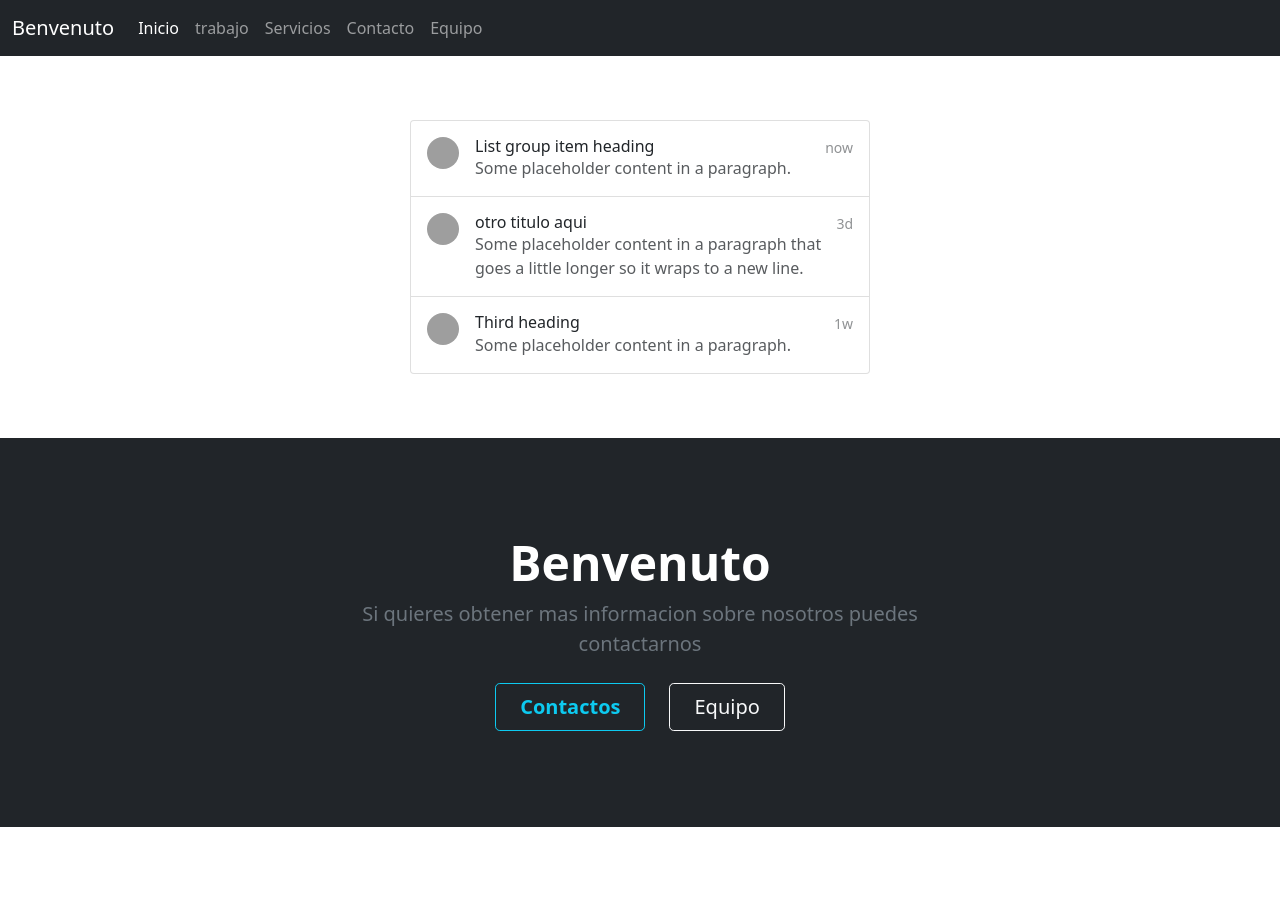
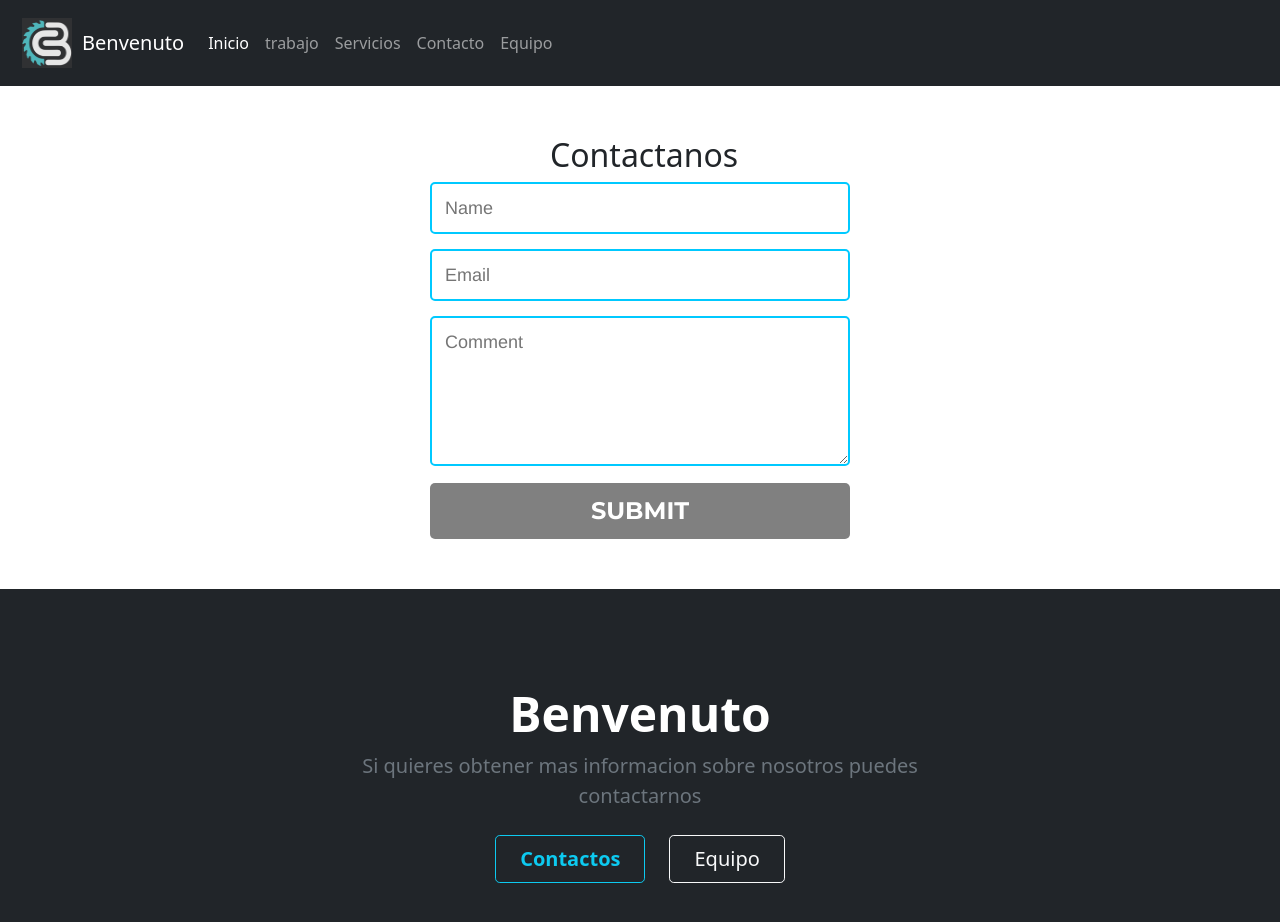
Before and after one commit to Jcacero/test-repositorio, an Angular app: page /contacto in a window 1280 px wide. Shown: the top 922 px of the page. Before the commit the page ends 827 px from the top, so only its background shows below. Built offline with nearby package versions, Linux system fonts and the light colour scheme; grey boxes are pictures that could not be loaded.

Commit message:
cambios de diseños

```diff
--- a/angular.json
+++ b/angular.json
@@ -30,7 +30,7 @@
               "node_modules/bootstrap/dist/css/bootstrap.css",
               "src/styles.css"
             ],
-            "scripts": []
+            "scripts": ["node_modules/bootstrap/dist/js/bootstrap.js"]
           },
           "configurations": {
             "production": {
--- a/src/app/page/contacto/contacto.component.css
+++ b/src/app/page/contacto/contacto.component.css
@@ -1,61 +1,46 @@
-.b-example-divider {
-    height: 3rem;
-    background-color: rgba(0, 0, 0, .1);
-    border: solid rgba(0, 0, 0, .15);
-    border-width: 1px 0;
-    box-shadow: inset 0 .5em 1.5em rgba(0, 0, 0, .1), inset 0 .125em .5em rgba(0, 0, 0, .15);
-  }
+@import url(https://fonts.googleapis.com/css?family=Montserrat:400,700);
 
-  .bi {
-    vertical-align: -.125em;
-    fill: currentColor;
-  }
+body { background:rgb(30,30,40); }
+form { max-width:420px; margin:50px auto; }
 
-  .opacity-50 { opacity: .5; }
-  .opacity-75 { opacity: .75; }
+.feedback-input {
+  color: black;
+  font-family: Helvetica, Arial, sans-serif;
+  font-weight:500;
+  font-size: 18px;
+  border-radius: 5px;
+  line-height: 22px;
+  background-color: transparent;
+  border:2px solid #00C9FF;
+  transition: all 0.3s;
+  padding: 13px;
+  margin-bottom: 15px;
+  width:100%;
+  box-sizing: border-box;
+  outline:0;
+}
 
-  .list-group {
-    width: auto;
-    max-width: 460px;
-    margin: 4rem auto;
-  }
+.feedback-input:focus { border:2px solid gainsboro; }
 
-  .form-check-input:checked + .form-checked-content {
-    opacity: .5;
-  }
+textarea {
+  height: 150px;
+  line-height: 150%;
+  resize:vertical;
+}
 
-  .form-check-input-placeholder {
-    pointer-events: none;
-    border-style: dashed;
-  }
-  [contenteditable]:focus {
-    outline: 0;
-  }
-
-  .list-group-checkable {
-    display: grid;
-    gap: .5rem;
-    border: 0;
-  }
-  .list-group-checkable .list-group-item {
-    cursor: pointer;
-    border-radius: .5rem;
-  }
-  .list-group-item-check {
-    position: absolute;
-    clip: rect(0, 0, 0, 0);
-    pointer-events: none;
-  }
-  .list-group-item-check:hover + .list-group-item {
-    background-color: var(--bs-light);
-  }
-  .list-group-item-check:checked + .list-group-item {
-    color: #fff;
-    background-color: var(--bs-blue);
-  }
-  .list-group-item-check[disabled] + .list-group-item,
-  .list-group-item-check:disabled + .list-group-item {
-    pointer-events: none;
-    filter: none;
-    opacity: .5;
-  }
+[type="submit"] {
+  font-family: 'Montserrat', Arial, Helvetica, sans-serif;
+  width: 100%;
+  background: gray;
+  border-radius:5px;
+  border:0;
+  cursor:pointer;
+  color:white;
+  font-size:24px;
+  padding-top:10px;
+  padding-bottom:10px;
+  transition: all 0.3s;
+  margin-top:-4px;
+  font-weight:700;
+}
+[type="submit"]:hover { background: #00C9FF; }
--- a/src/app/page/contacto/contacto.component.html
+++ b/src/app/page/contacto/contacto.component.html
@@ -1,76 +1,7 @@
-<style>
-    .bd-placeholder-img {
-      font-size: 1.125rem;
-      text-anchor: middle;
-      -webkit-user-select: none;
-      -moz-user-select: none;
-      user-select: none;
-    }
-
-    @media (min-width: 768px) {
-      .bd-placeholder-img-lg {
-        font-size: 3.5rem;
-      }
-    }
-</style>
-
-<body>
-
-    <svg xmlns="http://www.w3.org/2000/svg" style="display: none;">
-      <symbol id="bootstrap" viewBox="0 0 118 94">
-        <title>Bootstrap</title>
-        <path fill-rule="evenodd" clip-rule="evenodd" d="M24.509 0c-6.733 0-11.715 5.893-11.492 12.284.214 6.14-.064 14.092-2.066 20.577C8.943 39.365 5.547 43.485 0 44.014v5.972c5.547.529 8.943 4.649 10.951 11.153 2.002 6.485 2.28 14.437 2.066 20.577C12.794 88.106 17.776 94 24.51 94H93.5c6.733 0 11.714-5.893 11.491-12.284-.214-6.14.064-14.092 2.066-20.577 2.009-6.504 5.396-10.624 10.943-11.153v-5.972c-5.547-.529-8.934-4.649-10.943-11.153-2.002-6.484-2.28-14.437-2.066-20.577C105.214 5.894 100.233 0 93.5 0H24.508zM80 57.863C80 66.663 73.436 72 62.543 72H44a2 2 0 01-2-2V24a2 2 0 012-2h18.437c9.083 0 15.044 4.92 15.044 12.474 0 5.302-4.01 10.049-9.119 10.88v.277C75.317 46.394 80 51.21 80 57.863zM60.521 28.34H49.948v14.934h8.905c6.884 0 10.68-2.772 10.68-7.727 0-4.643-3.264-7.207-9.012-7.207zM49.948 49.2v16.458H60.91c7.167 0 10.964-2.876 10.964-8.281 0-5.406-3.903-8.178-11.425-8.178H49.948z"></path>
-      </symbol>
-
-      <symbol id="calendar-event" viewBox="0 0 16 16">
-        <path d="M11 6.5a.5.5 0 0 1 .5-.5h1a.5.5 0 0 1 .5.5v1a.5.5 0 0 1-.5.5h-1a.5.5 0 0 1-.5-.5v-1z"/>
-        <path d="M3.5 0a.5.5 0 0 1 .5.5V1h8V.5a.5.5 0 0 1 1 0V1h1a2 2 0 0 1 2 2v11a2 2 0 0 1-2 2H2a2 2 0 0 1-2-2V3a2 2 0 0 1 2-2h1V.5a.5.5 0 0 1 .5-.5zM1 4v10a1 1 0 0 0 1 1h12a1 1 0 0 0 1-1V4H1z"/>
-      </symbol>
-
-      <symbol id="alarm" viewBox="0 0 16 16">
-        <path d="M8.5 5.5a.5.5 0 0 0-1 0v3.362l-1.429 2.38a.5.5 0 1 0 .858.515l1.5-2.5A.5.5 0 0 0 8.5 9V5.5z"/>
-        <path d="M6.5 0a.5.5 0 0 0 0 1H7v1.07a7.001 7.001 0 0 0-3.273 12.474l-.602.602a.5.5 0 0 0 .707.708l.746-.746A6.97 6.97 0 0 0 8 16a6.97 6.97 0 0 0 3.422-.892l.746.746a.5.5 0 0 0 .707-.708l-.601-.602A7.001 7.001 0 0 0 9 2.07V1h.5a.5.5 0 0 0 0-1h-3zm1.038 3.018a6.093 6.093 0 0 1 .924 0 6 6 0 1 1-.924 0zM0 3.5c0 .753.333 1.429.86 1.887A8.035 8.035 0 0 1 4.387 1.86 2.5 2.5 0 0 0 0 3.5zM13.5 1c-.753 0-1.429.333-1.887.86a8.035 8.035 0 0 1 3.527 3.527A2.5 2.5 0 0 0 13.5 1z"/>
-      </symbol>
-
-      <symbol id="list-check" viewBox="0 0 16 16">
-        <path fill-rule="evenodd" d="M5 11.5a.5.5 0 0 1 .5-.5h9a.5.5 0 0 1 0 1h-9a.5.5 0 0 1-.5-.5zm0-4a.5.5 0 0 1 .5-.5h9a.5.5 0 0 1 0 1h-9a.5.5 0 0 1-.5-.5zm0-4a.5.5 0 0 1 .5-.5h9a.5.5 0 0 1 0 1h-9a.5.5 0 0 1-.5-.5zM3.854 2.146a.5.5 0 0 1 0 .708l-1.5 1.5a.5.5 0 0 1-.708 0l-.5-.5a.5.5 0 1 1 .708-.708L2 3.293l1.146-1.147a.5.5 0 0 1 .708 0zm0 4a.5.5 0 0 1 0 .708l-1.5 1.5a.5.5 0 0 1-.708 0l-.5-.5a.5.5 0 1 1 .708-.708L2 7.293l1.146-1.147a.5.5 0 0 1 .708 0zm0 4a.5.5 0 0 1 0 .708l-1.5 1.5a.5.5 0 0 1-.708 0l-.5-.5a.5.5 0 0 1 .708-.708l.146.147 1.146-1.147a.5.5 0 0 1 .708 0z"/>
-      </symbol>
-    </svg>
-
-    <div class="list-group">
-      <a href="#" class="list-group-item list-group-item-action d-flex gap-3 py-3" aria-current="true">
-        <img src="https://github.com/twbs.png" alt="twbs" width="32" height="32" class="rounded-circle flex-shrink-0">
-        <div class="d-flex gap-2 w-100 justify-content-between">
-          <div>
-            <h6 class="mb-0">List group item heading</h6>
-            <p class="mb-0 opacity-75">Some placeholder content in a paragraph.</p>
-          </div>
-          <small class="opacity-50 text-nowrap">now</small>
-        </div>
-      </a>
-      <a href="#" class="list-group-item list-group-item-action d-flex gap-3 py-3" aria-current="true">
-        <img src="https://github.com/twbs.png" alt="twbs" width="32" height="32" class="rounded-circle flex-shrink-0">
-        <div class="d-flex gap-2 w-100 justify-content-between">
-          <div>
-            <h6 class="mb-0">otro titulo aqui</h6>
-            <p class="mb-0 opacity-75">Some placeholder content in a paragraph that goes a little longer so it wraps to a new line.</p>
-          </div>
-          <small class="opacity-50 text-nowrap">3d</small>
-        </div>
-      </a>
-      <a href="#" class="list-group-item list-group-item-action d-flex gap-3 py-3" aria-current="true">
-        <img src="https://github.com/twbs.png" alt="twbs" width="32" height="32" class="rounded-circle flex-shrink-0">
-        <div class="d-flex gap-2 w-100 justify-content-between">
-          <div>
-            <h6 class="mb-0">Third heading</h6>
-            <p class="mb-0 opacity-75">Some placeholder content in a paragraph.</p>
-          </div>
-          <small class="opacity-50 text-nowrap">1w</small>
-        </div>
-      </a>
-    </div>
-
-    <script src="../assets/dist/js/bootstrap.bundle.min.js"></script>
-
-
-</body>
+<form>
+  <h2 style="margin-left: 120px;">Contactanos</h2>
+  <input name="name" type="text" class="feedback-input" placeholder="Name" />
+  <input name="email" type="text" class="feedback-input" placeholder="Email" />
+  <textarea name="text" class="feedback-input" placeholder="Comment"></textarea>
+  <input type="submit" value="SUBMIT"/>
+</form>
--- a/src/app/page/inicio/inicio.component.css
+++ b/src/app/page/inicio/inicio.component.css
@@ -9,3 +9,6 @@
   @media (min-width: 992px) {
     .rounded-lg-3 { border-radius: .3rem; }
   }
+  .Letras-inicio{
+    background-color: gainsboro;
+  }
--- a/src/app/page/inicio/inicio.component.html
+++ b/src/app/page/inicio/inicio.component.html
@@ -13,26 +13,21 @@
       }
     }
 </style>
-
+<body background="../../../assets/Imagenes/Imagen_trabajo_1_benvenuto.jpg">
   <main>
-
       <div class="px-4 pt-5 my-5 text-center border-bottom">
-        <h1 class="display-4 fw-bold">Benvenuto</h1>
+          <h1 class="display-4 fw-bold Letras-inicio">Benvenuto</h1>
           <div class="col-lg-6 mx-auto">
-          <p class="lead mb-4">Carpintería Artesanal desde <b>1970</b> en la ciudad de <b>Cipolletti.</b>
+            <p class="lead mb-4 Letras-inicio"><b>Carpintería Artesanal desde 1970 en la ciudad de Cipolletti.
               Realizamos trabajos en Madera Estacionada.
               Fabricamos todo tipo de Amoblamientos en Melamina.
-            Contamos con stock de Muebles realizados por nosotros</p>
+              Contamos con stock de Muebles realizados por nosotros</b></p>
             <div class="d-grid gap-2 d-sm-flex justify-content-sm-center mb-5">
               <a href="trabajo" type="button"class="btn btn-primary btn-lg px-4 me-sm-3">Trabajos</a>
               <a href="servicios" type="button" class="btn btn-outline-secondary btn-lg px-4">Servicios</a>
             </div>
           </div>
-        <div class="overflow-hidden" style="max-height: 30vh;">
-          <div class="container px-5">
-            <img src="../../../assets/Imagenes/benvenuto.png" class="img-fluid border rounded-3 shadow-lg mb-4" alt="Example image" width="700" height="500" loading="lazy">
-          </div>
-        </div>
       </div>
   </main>
     <script src="../assets/dist/js/bootstrap.bundle.min.js"></script>
+</body>
--- a/src/app/page/servicios/servicios.component.html
+++ b/src/app/page/servicios/servicios.component.html
@@ -38,7 +38,7 @@
               <p>Entendemos la importancia de mantener el aspecto natural de la madera, sin tapar su veta. Por eso diseñamos una línea que cubre todas las necesidades de protección y duración.
 
                 <br>La madera vive, nosotros la cuidamos</p>
-              <a href="equipo" class="btn btn-primary">
+              <a href="equipo" class="btn btn-outline-secondary">
                 Equipo de trabajo
               </a>
             </div>
@@ -48,9 +48,9 @@
               <svg class="bi" width="1em" height="1em"><use xlink:href="#tools"/></svg>
             </div>
             <div>
-              <h2>Ensamble 1</h2>
+              <h2>Ensamble</h2>
               <p>caballetes, sillas, cajas y cajones, revestimientos y muebles laminados.</p>
-              <a href="equipo" class="btn btn-primary">
+              <a href="equipo" class="btn btn-outline-secondary">
                 Equipo de trabajo
               </a>
             </div>
@@ -62,7 +62,7 @@
             <div>
               <h2>Productos hechos</h2>
               <p>Equipá Tu Hogar Con Muebles que Optimizan Tus Espacios. Hacé Que El Home Office Sea Cómodo</p>
-              <a href="equipo" class="btn btn-primary">
+              <a href="equipo" class="btn btn-outline-secondary">
                 Equipo de trabajo
               </a>
             </div>
--- a/src/app/shared/navbar/navbar.component.html
+++ b/src/app/shared/navbar/navbar.component.html
@@ -1,5 +1,6 @@
 <nav class="navbar navbar-expand-lg navbar-dark bg-dark">
     <div class="container-fluid">
+      <img src="../../../assets/Imagenes/benvenuto_logo.png" style="margin: 10px;" alt="benvenuto_logo" width="50px" height="50px">
       <a class="navbar-brand" href="inicio">Benvenuto</a>
       <button class="navbar-toggler" type="button" data-bs-toggle="collapse" data-bs-target="#navbarSupportedContent" aria-controls="navbarSupportedContent" aria-expanded="false" aria-label="Toggle navigation">
         <span class="navbar-toggler-icon"></span>
```
Also changed, not shown: src/assets/Imagenes/benvenuto_logo.png (added). Lines whose indentation alone changed are shown as unchanged.
